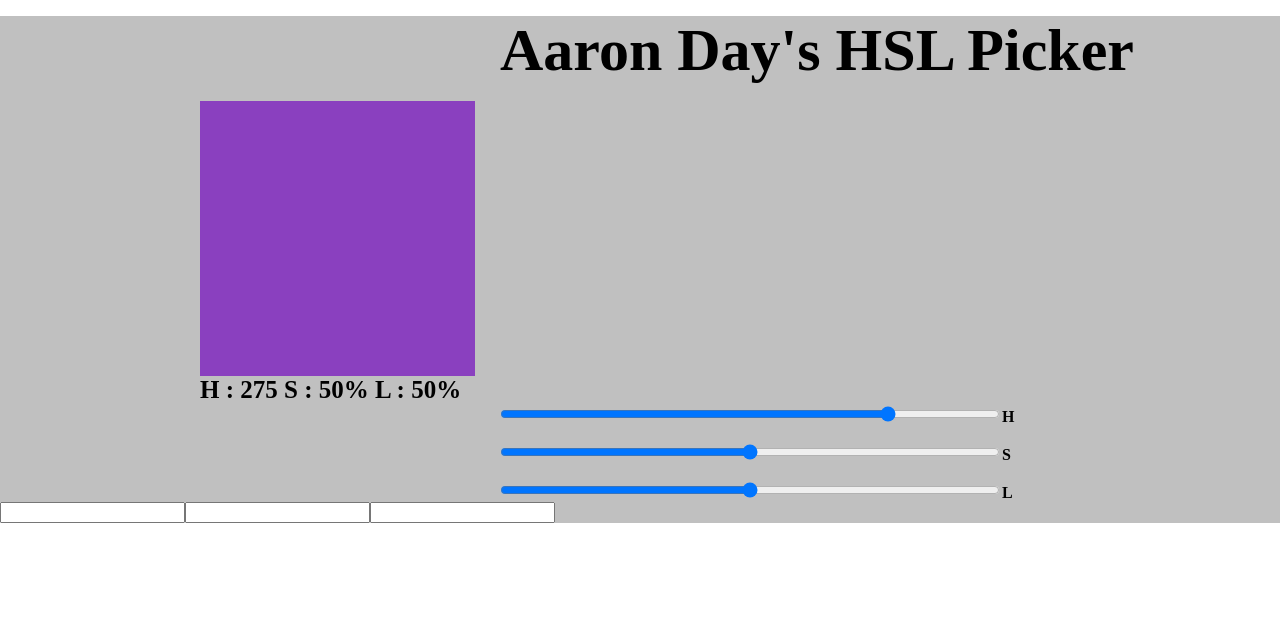
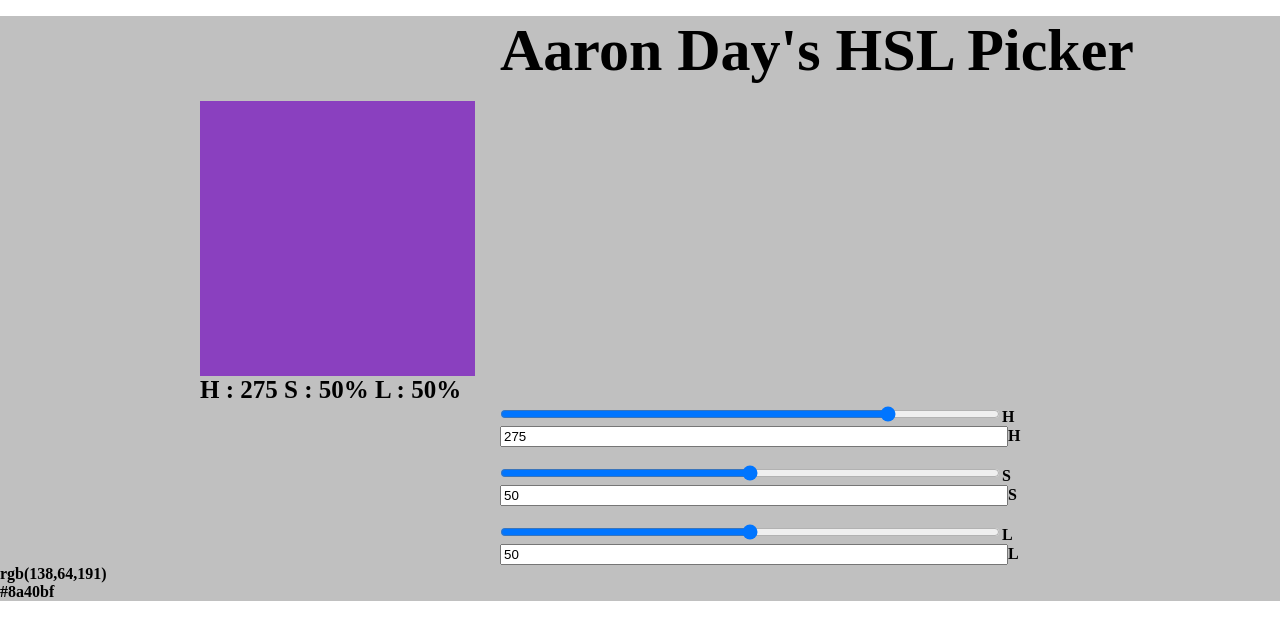
Before and after one commit to aaronwday/HSL-Picker, a React (Create React App) app: page / in a window 1280 px wide. Shown: the top 640 px of the page. Built offline with nearby package versions, Linux system fonts and the light colour scheme.

Commit message:
added hsl to rgb and hsl to hex functions. also added display variables

```diff
--- a/src/App.js
+++ b/src/App.js
@@ -1,22 +1,113 @@
-import { useState } from "react";
+import { useState, useEffect } from "react";
 import './App.css';
 import Square from "./Square";
 
 function App() {
+  function HSLToHex(h,s,l) {
+    s /= 100;
+    l /= 100;
+
+    let c = (1 - Math.abs(2 * l - 1)) * s,
+        x = c * (1 - Math.abs((h / 60) % 2 - 1)),
+        m = l - c/2,
+        r = 0,
+        g = 0,
+        b = 0;
+
+    if (0 <= h && h < 60) {
+      r = c; g = x; b = 0;
+    } else if (60 <= h && h < 120) {
+      r = x; g = c; b = 0;
+    } else if (120 <= h && h < 180) {
+      r = 0; g = c; b = x;
+    } else if (180 <= h && h < 240) {
+      r = 0; g = x; b = c;
+    } else if (240 <= h && h < 300) {
+      r = x; g = 0; b = c;
+    } else if (300 <= h && h < 360) {
+      r = c; g = 0; b = x;
+    }
+    // Having obtained RGB, convert channels to hex
+    r = Math.round((r + m) * 255).toString(16);
+    g = Math.round((g + m) * 255).toString(16);
+    b = Math.round((b + m) * 255).toString(16);
+
+    // Prepend 0s, if necessary
+    if (r.length == 1)
+      r = "0" + r;
+    if (g.length == 1)
+      g = "0" + g;
+    if (b.length == 1)
+      b = "0" + b;
+
+    return "#" + r + g + b;
+  }
+
+  function HSLToRGB(h,s,l) {
+
+    s /= 100;
+  l /= 100;
+
+  let c = (1 - Math.abs(2 * l - 1)) * s,
+      x = c * (1 - Math.abs((h / 60) % 2 - 1)),
+      m = l - c/2,
+      r = 0,
+      g = 0,
+      b = 0;
+
+    if (0 <= h && h < 60) {
+      r = c; g = x; b = 0;
+    } else if (60 <= h && h < 120) {
+      r = x; g = c; b = 0;
+    } else if (120 <= h && h < 180) {
+      r = 0; g = c; b = x;
+    } else if (180 <= h && h < 240) {
+      r = 0; g = x; b = c;
+    } else if (240 <= h && h < 300) {
+      r = x; g = 0; b = c;
+    } else if (300 <= h && h < 360) {
+      r = c; g = 0; b = x;
+    }
+    r = Math.round((r + m) * 255);
+    g = Math.round((g + m) * 255);
+    b = Math.round((b + m) * 255);
+
+    return "rgb(" + r + "," + g + "," + b + ")";
+  }
   const [H, setH]= useState(275);
   const [S, setS]= useState(50);
   const [L, setL]= useState(50);
+  const [RGB, setRGB] = useState(60);
+  const [Hex, setHex] = useState(60);
+
+  function handleHChange(e) {
+
+  if (e.target.value >= 0 && e.target.value <= 350) {
+      setH(e.target.value)
+  }
+}
+
+    function handleSChange(e) {
+  if (e.target.value >= 0 && e.target.value <= 100) {
+      setS(e.target.value)
+    }
+  }
+
+    function handleLChange(e) {
+  if (e.target.value >= 0 && e.target.value <= 100) {
+    setL(e.target.value)
+  }
+
+}
+
+useEffect(() => {
+  const calculateRGBvalue=HSLToRGB(H,S,L)
+  setRGB(calculateRGBvalue)
+  const calculateHexValue=HSLToHex(H,S,L)
+  setHex(calculateHexValue)
 
 
-  function handleHChange(e) {
-    setH(e.target.value)
-  }
-  function handleSChange(e) {
-    setS(e.target.value)
-  }
-  function handleLChange(e) {
-    setL(e.target.value)
-  }
+}, [H,S,L])
 
 
   return (
@@ -33,6 +124,14 @@ function App() {
         onChange={handleHChange}
         />H
 
+       <input className="sliderH" type="number"
+        min="0"
+        max="350"
+        value={H}
+        onChange={handleHChange}
+        />H
+
+
         <p></p>
         <input className="sliderS" type="range"
         min="0"
@@ -40,6 +139,14 @@ function App() {
         value={S}
         onChange={handleSChange}
         />S
+
+       <input className="sliderS" type="number"
+        min="0"
+        max="350"
+        value={S}
+        onChange={handleSChange}
+        />S
+
         <p></p>
         <input className="sliderL" type="range"
         min="0"
@@ -47,12 +154,16 @@ function App() {
          value={L}
          onChange={handleLChange}
          />L
-        <div className="color-inputs">
-          <input id="hex" type="text"></input>
-          <input id="rgba" type="text"></input>
-          <input id="hsl" type="text"></input>
-        </div>
 
+       <input className="sliderH" type="number"
+        min="0"
+        max="350"
+        value={L}
+        onChange={handleLChange}
+        />L
+
+       <div>{RGB}</div>
+       <div>{Hex}</div>
 
 
         </div>
```
